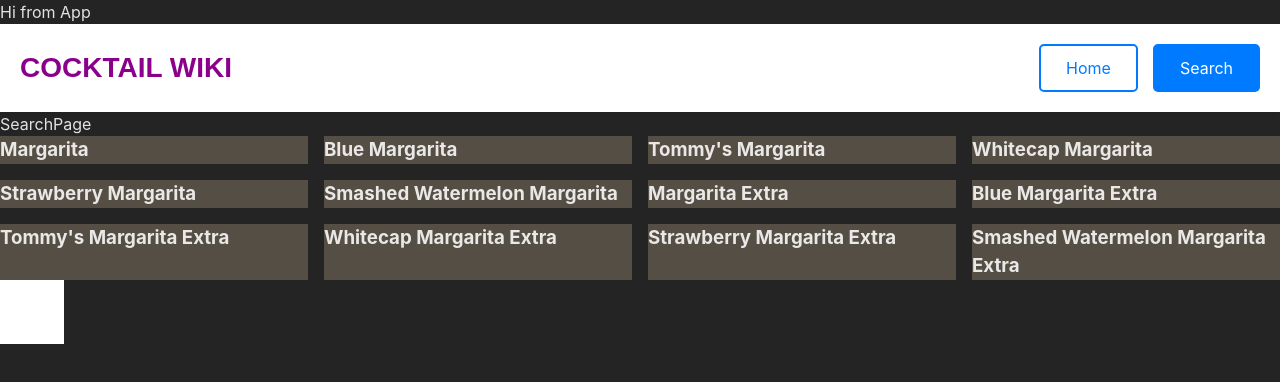
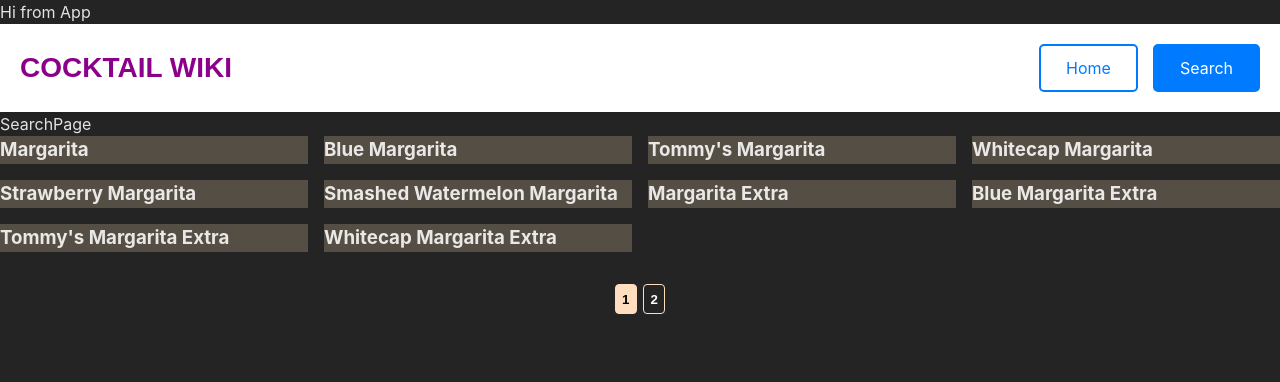
Before and after one commit to j-mattias/cocktail-wiki, a React (Vite) app: page /search in a window 1280 px wide. Shown: the top 382 px of the page. Built offline with nearby package versions, Linux system fonts and the light colour scheme.

Commit message:
Basic pagination functionality

```diff
--- a/src/components/ListResults.tsx
+++ b/src/components/ListResults.tsx
@@ -1,7 +1,13 @@
-import { useSearchContext } from "../contexts/SearchResultContext"
+import { useState } from "react";
+import { useSearchContext } from "../contexts/SearchResultContext";
+import { Pagination } from "./Pagination";
+
+const maxResultsPerPage = 10;
 
 export function ListResults() {
-  const {searchResults} = useSearchContext();
+  const { searchResults } = useSearchContext();
+  const [currentPage, setCurrentPage] = useState<number>(1);
+
   const temp = [
     {
       idDrink: "11007",
@@ -555,16 +561,22 @@ export function ListResults() {
     },
   ];
 
-  const pagination = () => {
-    const results = temp.slice(0, 10);
-    console.log(results);
+  // Get the last and first index to use when slicing results list
+  const lastItemIndex = currentPage * maxResultsPerPage;
+  const firstItemIndex = lastItemIndex - maxResultsPerPage;
+
+  // Get the current posts to display
+  const currentPosts = temp.slice(firstItemIndex, lastItemIndex);
+
+  const handleClick = (page: number) => {
+    setCurrentPage(page);
   };
 
   return (
     <>
       <section className="list-results">
         {
-          temp.map((t) => (
+          currentPosts.map((t) => (
             <article className="cocktail-card" key={t.idDrink}>
               <h3 className="cocktail-title">{t.strDrink}</h3>
             </article>
@@ -574,9 +586,12 @@ export function ListResults() {
           // ))
         }
       </section>
-      <div className="pagination" onClick={pagination}>
-
-      </div>
+      <Pagination
+        totalPosts={temp.length}
+        resultsPerPage={maxResultsPerPage}
+        handleClick={handleClick}
+        currentPage={currentPage}
+      />
     </>
-  )
+  );
 }
--- /dev/null
+++ b/src/components/Pagination.tsx
@@ -0,0 +1,25 @@
+interface IPaginationProps {
+  totalPosts: number;
+  resultsPerPage: number;
+  handleClick: (page: number) => void;
+  currentPage: number;
+}
+
+export function Pagination({ totalPosts, resultsPerPage, handleClick, currentPage }: IPaginationProps) {
+  const pages = [];
+
+  // Calculate the amount of pages the total amount of posts will require
+  for (let i = 1; i <= Math.ceil(totalPosts / resultsPerPage); i++) {
+    pages.push(i);
+  }
+
+  return (
+    <div className="pagination">
+      {
+        pages.map((page) => (
+          <button className={page === currentPage ? "activePage" : ""} key={page} onClick={() => handleClick(page)}>{page}</button>
+        ))
+      }
+    </div>
+  )
+}
--- a/src/css/ListResults.css
+++ b/src/css/ListResults.css
@@ -2,14 +2,9 @@
   display: grid;
   grid-template-columns: repeat(4, 1fr);
   gap: 1rem;
+  margin-bottom: 2rem;
 
   .cocktail-card {
     background-color: rgb(85, 78, 68);
   }
 }
-
-.pagination {
-  width: 4rem;
-  height: 4rem;
-  background-color: white;
-}
--- /dev/null
+++ b/src/css/Pagination.css
@@ -0,0 +1,24 @@
+.pagination {
+  display: flex;
+  justify-content: center;
+  gap: 0.4rem;
+
+  button {
+    padding: 0.4rem;
+    border: 1px solid #FFDEC0;
+    background-color: #00000000;
+    color: white;
+    border-radius: 4px;
+    cursor: pointer;
+    font-weight: 600;
+
+    &.activePage {
+      background-color: #FFDEC0;
+      color: black;
+    }
+
+    &:hover {
+      background-color: rgba(255, 222, 192, 0.5);
+    }
+  }
+}
--- a/src/css/index.css
+++ b/src/css/index.css
@@ -1,5 +1,6 @@
 @import url("App.css");
 @import url("ListResults.css");
+@import url("Pagination.css");
 
 :root {
   font-family: Inter, system-ui, Avenir, Helvetica, Arial, sans-serif;
```
